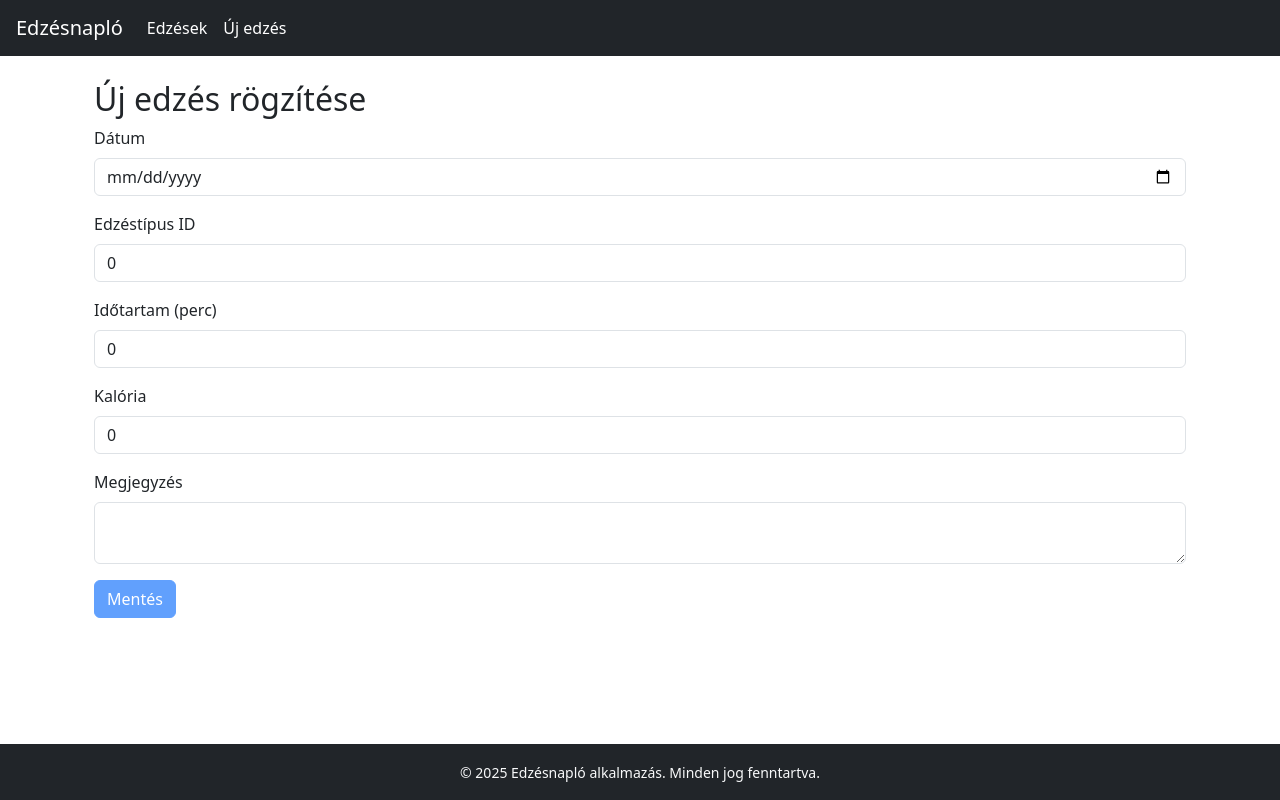
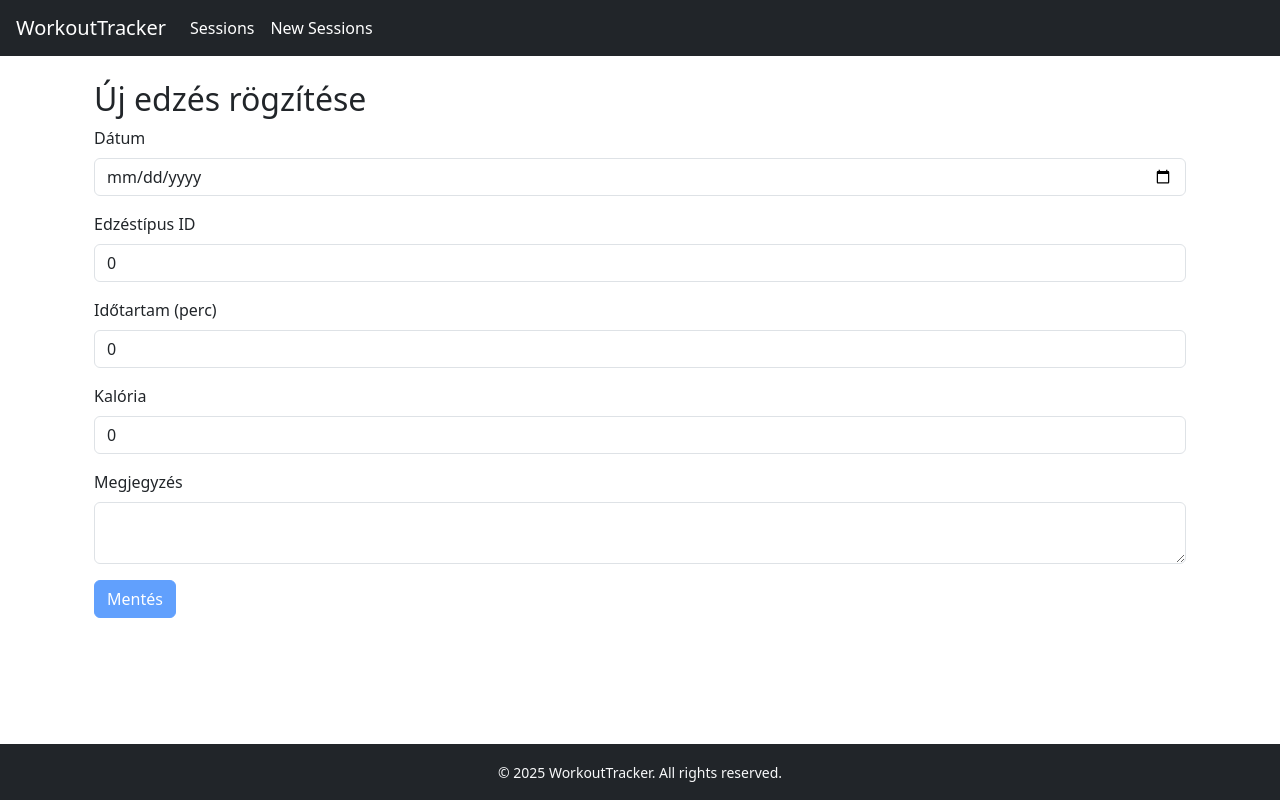
Before and after one commit to OrcsikRoland/workout-tracker, an Angular app in the folder workout-tracker/: page /sessions/new in a window 1280 px wide. Built offline with nearby package versions, Linux system fonts and the light colour scheme.

Commit message:
feat:  update navbar and footer text

```diff
--- a/workout-tracker/src/app/app.module.ts
+++ b/workout-tracker/src/app/app.module.ts
@@ -10,6 +10,7 @@ import { NavbarComponent } from './shared/navbar/navbar.component';
 import { FooterComponent } from './shared/footer/footer.component';
 import { WorkoutSessionFormComponent } from './pages/workout-session-form/workout-session-form.component';
 import { FormsModule } from '@angular/forms';
+
 
 
 
@@ -27,7 +28,8 @@ import { FormsModule } from '@angular/forms';
     BrowserModule,
     AppRoutingModule,
     HttpClientModule,
-    FormsModule
+    FormsModule,
+
   ],
   providers: [],
   bootstrap: [AppComponent]
--- a/workout-tracker/src/app/pages/home/home.component.html
+++ b/workout-tracker/src/app/pages/home/home.component.html
@@ -1,14 +1,14 @@
 <div class="container text-center mt-5">
   <div class="row align-items-center">
 
-    <div class="col-md-6 mb-4 mb-md-0">
+    <div class="col-md-6 mb-4 mb-md-0 animate-slide-up">
       <h1 class="fw-bold display-5">Track your workouts</h1>
       <p class="lead text-muted">Easily log and monitor your exercise sessions</p>
       <a class="btn btn-primary btn-lg mt-3" routerLink="/sessions">Get Started</a>
     </div>
 
 
-    <div class="col-md-6">
+    <div class="col-md-6 animate-zoom-in">
       <img src="assets/images/Workout-girl.png" alt="Workout illustration" class="img-fluid mb-3" style="max-height: 300px;">
 
 
--- a/workout-tracker/src/app/pages/home/home.component.scss
+++ b/workout-tracker/src/app/pages/home/home.component.scss
@@ -2,3 +2,29 @@
   border-radius: 12px;
   background-color: #f8f9fa;
 }
+
+.animate-slide-up {
+  opacity: 0;
+  transform: translateY(40px);
+  animation: slideUp 0.8s ease-out 0.2s forwards;
+}
+
+@keyframes slideUp {
+  to {
+    opacity: 1;
+    transform: translateY(0);
+  }
+}
+
+.animate-zoom-in {
+  opacity: 0;
+  transform: scale(1.1);
+  animation: zoomIn 0.8s ease-out 0.4s forwards;
+}
+
+@keyframes zoomIn {
+  to {
+    opacity: 1;
+    transform: scale(1);
+  }
+}
--- a/workout-tracker/src/app/pages/home/home.component.ts
+++ b/workout-tracker/src/app/pages/home/home.component.ts
@@ -1,4 +1,5 @@
 import { Component } from '@angular/core';
+
 
 @Component({
   selector: 'app-home',
--- a/workout-tracker/src/app/shared/footer/footer.component.html
+++ b/workout-tracker/src/app/shared/footer/footer.component.html
@@ -1,3 +1,3 @@
 <footer class="bg-dark text-light text-center py-3 mt-5">
-  <small>&copy; 2025 Edzésnapló alkalmazás. Minden jog fenntartva.</small>
+  <small>&copy; 2025 WorkoutTracker. All rights reserved.</small>
 </footer>
--- a/workout-tracker/src/app/shared/navbar/navbar.component.html
+++ b/workout-tracker/src/app/shared/navbar/navbar.component.html
@@ -1,12 +1,12 @@
 <nav class="navbar navbar-expand-lg navbar-dark bg-dark px-3">
-  <a class="navbar-brand" routerLink="/">Edzésnapló</a>
+  <a class="navbar-brand" routerLink="/">WorkoutTracker</a>
   <div class="collapse navbar-collapse">
     <ul class="navbar-nav me-auto">
       <li class="nav-item">
-        <a class="nav-link" routerLink="/sessions" routerLinkActive="active">Edzések</a>
+        <a class="nav-link" routerLink="/sessions" routerLinkActive="active">Sessions</a>
       </li>
       <li class="nav-item">
-        <a class="nav-link" routerLink="/sessions/new" routerLinkActive="active">Új edzés</a>
+        <a class="nav-link" routerLink="/sessions/new" routerLinkActive="active">New Sessions</a>
       </li>
 
     </ul>
```
